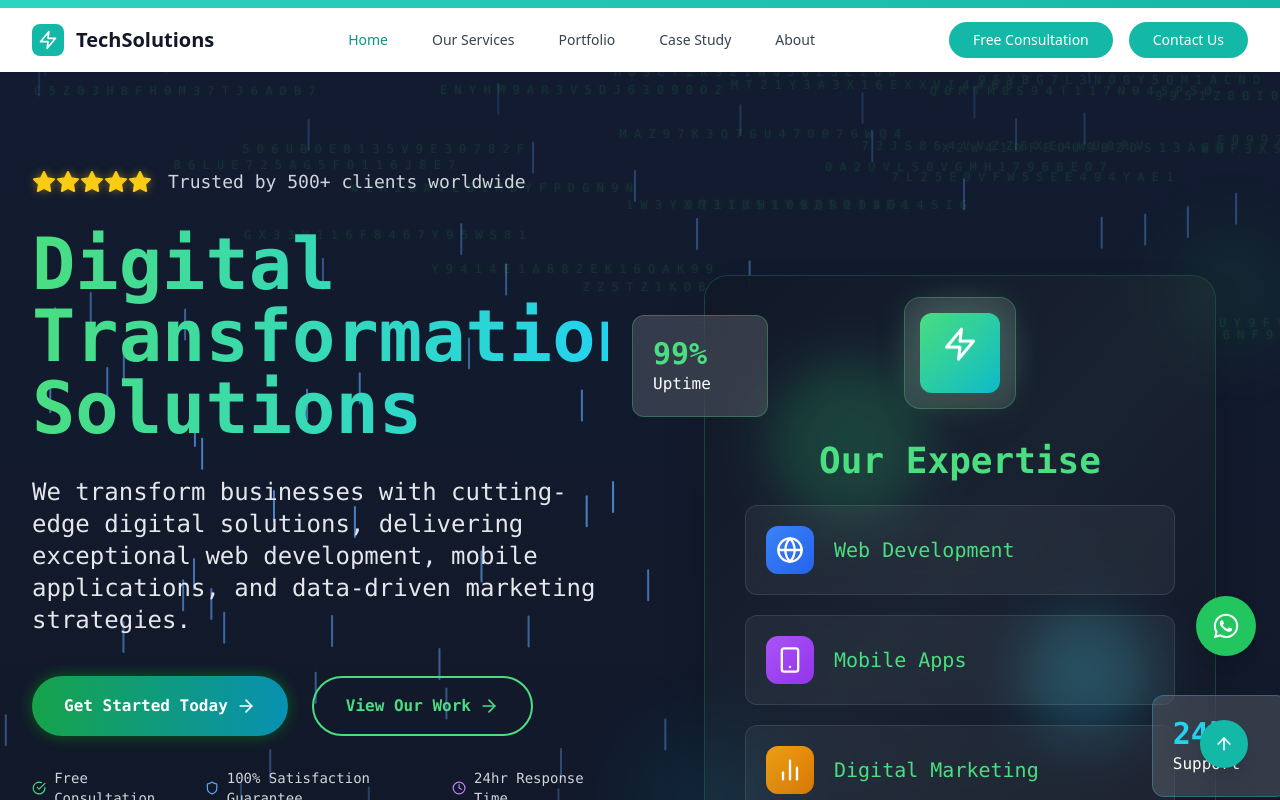
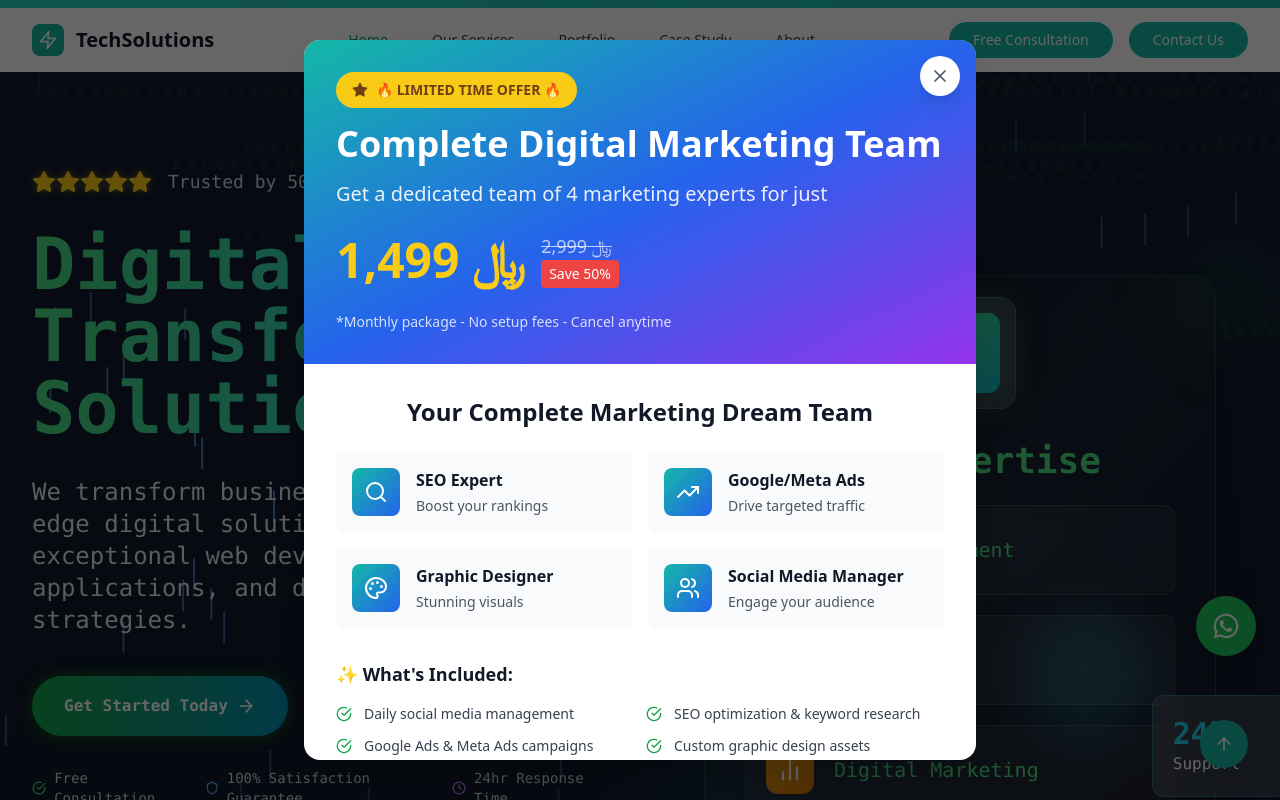
Before and after one commit to Mohsinkhani/TechSolutions, a React (Vite) app: page / in a window 1280 px wide. Shown: the top 800 px of the page. Built offline with nearby package versions, Linux system fonts and the light colour scheme.

Commit message:
Fix Home Page Navigation

```diff
--- a/src/App.tsx
+++ b/src/App.tsx
@@ -25,6 +25,11 @@ function App() {
     window.scrollTo({ top: 0, behavior: 'smooth' });
   };
 
+  const handleNavigateToServices = () => {
+    setCurrentPage('software-development');
+    window.scrollTo({ top: 0, behavior: 'smooth' });
+  };
+
   const handleNavigateToAbout = () => {
     setCurrentPage('about');
     window.scrollTo({ top: 0, behavior: 'smooth' });
@@ -37,6 +42,11 @@ function App() {
 
   const handleNavigateToContact = () => {
     setCurrentPage('contact');
+    window.scrollTo({ top: 0, behavior: 'smooth' });
+  };
+
+  const handleNavigateToHome = () => {
+    setCurrentPage('home');
     window.scrollTo({ top: 0, behavior: 'smooth' });
   };
 
@@ -59,38 +69,47 @@ function App() {
           <Home
             onNavigateToConsultation={handleNavigateToConsultation}
             onNavigateToScheduling={handleNavigateToScheduling}
+            onNavigateToPortfolio={handleNavigateToPortfolio}
+            onNavigateToServices={handleNavigateToServices}
+            onNavigateToAbout={handleNavigateToAbout}
+            onNavigateToContact={handleNavigateToContact}
           />
         );
       case 'software-development':
-        window.scrollTo({ top: 0, behavior: 'smooth' });
         return <SoftwareDevelopment />;
       case 'ecommerce-development':
-        window.scrollTo({ top: 0, behavior: 'smooth' });
         return <EcommerceDevelopment />;
       case 'portfolio':
-        window.scrollTo({ top: 0, behavior: 'smooth' });
         return <Portfolio initialFilter={portfolioFilter} />;
       case 'case-study':
-        window.scrollTo({ top: 0, behavior: 'smooth' });
         return <CaseStudy />;
       case 'about':
-        window.scrollTo({ top: 0, behavior: 'smooth' });
         return <About />;
       case 'contact':
-        window.scrollTo({ top: 0, behavior: 'smooth' });
         return <Contact />;
       case 'consultation':
-        window.scrollTo({ top: 0, behavior: 'smooth' });
         return <Consultation />;
       default:
-        window.scrollTo({ top: 0, behavior: 'smooth' });
-        return <Home onNavigateToConsultation={handleNavigateToConsultation} onNavigateToScheduling={handleNavigateToScheduling} />;
+        return (
+          <Home
+            onNavigateToConsultation={handleNavigateToConsultation}
+            onNavigateToScheduling={handleNavigateToScheduling}
+            onNavigateToPortfolio={handleNavigateToPortfolio}
+            onNavigateToServices={handleNavigateToServices}
+            onNavigateToAbout={handleNavigateToAbout}
+            onNavigateToContact={handleNavigateToContact}
+          />
+        );
     }
   };
 
   return (
     <div className="min-h-screen bg-white">
-      <Header currentPage={currentPage} setCurrentPage={setCurrentPage} />
+      <Header
+        currentPage={currentPage}
+        setCurrentPage={setCurrentPage}
+        onNavigateToHome={handleNavigateToHome}
+      />
       {renderPage()}
       <Footer
         onNavigateToPortfolio={handleNavigateToPortfolio}
--- a/src/components/Header.tsx
+++ b/src/components/Header.tsx
@@ -4,9 +4,10 @@ import { Zap, ChevronDown, Menu, X } from 'lucide-react';
 interface HeaderProps {
   currentPage: string;
   setCurrentPage: (page: string) => void;
+  onNavigateToHome?: () => void;
 }
 
-const Header: React.FC<HeaderProps> = ({ currentPage, setCurrentPage }) => {
+const Header: React.FC<HeaderProps> = ({ currentPage, setCurrentPage, onNavigateToHome }) => {
   const [isMobileMenuOpen, setIsMobileMenuOpen] = useState(false);
   const [activeDropdown, setActiveDropdown] = useState<string | null>(null);
 
@@ -22,18 +23,23 @@ const Header: React.FC<HeaderProps> = ({ currentPage, setCurrentPage }) => {
     { name: 'Marketplace Development', id: 'marketplace' }
   ];
 
-  // const ecommerceServices = [
-  //   { name: 'Shopify Development', id: 'shopify' },
-  //   { name: 'WooCommerce', id: 'woocommerce' },
-  //   { name: 'Magento', id: 'magento' },
-
-
-  // ];
-
   const handleNavClick = (page: string) => {
+    if (page === 'home' && onNavigateToHome) {
+      onNavigateToHome();
+    } else {
       setCurrentPage(page);
+      window.scrollTo({ top: 0, behavior: 'smooth' });
+    }
     setIsMobileMenuOpen(false);
     setActiveDropdown(null);
+  };
+
+  const handleLogoClick = () => {
+    if (onNavigateToHome) {
+      onNavigateToHome();
+    } else {
+      handleNavClick('home');
+    }
   };
 
   return (
@@ -45,7 +51,7 @@ const Header: React.FC<HeaderProps> = ({ currentPage, setCurrentPage }) => {
         <div className="max-w-7xl mx-auto px-4 sm:px-6 lg:px-8">
           <div className="flex items-center justify-between h-16">
             {/* Logo */}
-            <div className="flex items-center cursor-pointer" onClick={() => handleNavClick('home')}>
+            <div className="flex items-center cursor-pointer" onClick={handleLogoClick}>
               <div className="w-8 h-8 bg-teal-500 rounded-lg flex items-center justify-center mr-3">
                 <Zap className="w-5 h-5 text-white" />
               </div>
@@ -64,78 +70,13 @@ const Header: React.FC<HeaderProps> = ({ currentPage, setCurrentPage }) => {
               </button>
 
               <div className="relative group">
-             <div className="relative group">
                 <button
                   className="text-gray-700 hover:text-teal-600 px-3 py-2 text-sm font-medium flex items-center transition-colors"
                   onClick={() => handleNavClick('software-development')}
-    // Remove onMouseEnter/onMouseLeave for click navigation
-  >
-    Our Services
-    {/* <ChevronDown className="w-4 h-4 ml-1" /> */}
-  </button>
-</div>
-                <div
-                  className={`absolute top-full left-0 mt-1 w-64 bg-white rounded-lg shadow-lg transition-all duration-200 ${
-                    activeDropdown === 'software' ? 'opacity-100 visible' : 'opacity-0 invisible'
-                  }`}
-                  onMouseEnter={() => setActiveDropdown('software')}
-                  onMouseLeave={() => setActiveDropdown(null)}
-                >
-                  <div className="py-2">
-                    <button
-                      onClick={() => handleNavClick('software-development')}
-                      className="block w-full text-left px-4 py-2 text-sm text-gray-700 hover:bg-teal-50 hover:text-teal-600"
                 >
                   Our Services
                 </button>
-                    {softwareServices.map((service) => (
-                      <button
-                        key={service.id}
-                        onClick={() => handleNavClick('software-development')}
-                        className="block w-full text-left px-4 py-2 text-sm text-gray-700 hover:bg-teal-50 hover:text-teal-600"
-                      >
-                        {service.name}
-                      </button>
-                    ))}
               </div>
-                </div>
-              </div>
-
-              {/* <div className="relative group">
-                <button
-                  className="text-gray-700 hover:text-teal-600 px-3 py-2 text-sm font-medium flex items-center transition-colors"
-                  onMouseEnter={() => setActiveDropdown('ecommerce')}
-                  onMouseLeave={() => setActiveDropdown(null)}
-                >
-                  Ecommerce Development
-                  <ChevronDown className="w-4 h-4 ml-1" />
-                </button>
-                <div
-                  className={`absolute top-full left-0 mt-1 w-64 bg-white rounded-lg shadow-lg transition-all duration-200 ${
-                    activeDropdown === 'ecommerce' ? 'opacity-100 visible' : 'opacity-0 invisible'
-                  }`}
-                  onMouseEnter={() => setActiveDropdown('ecommerce')}
-                  onMouseLeave={() => setActiveDropdown(null)}
-                >
-                  <div className="py-2">
-                    <button
-                      onClick={() => handleNavClick('ecommerce-development')}
-                      className="block w-full text-left px-4 py-2 text-sm text-gray-700 hover:bg-teal-50 hover:text-teal-600"
-                    >
-                      All Ecommerce Services
-                    </button>
-                    {ecommerceServices.map((service) => (
-                      <button
-                        key={service.id}
-                        onClick={() => handleNavClick('ecommerce-development')}
-                        className="block w-full text-left px-4 py-2 text-sm text-gray-700 hover:bg-teal-50 hover:text-teal-600"
-                      >
-                        {service.name}
-                      </button>
-                    ))}
-                  </div>
-                </div>
-              </div> */}
 
               <button
                 onClick={() => handleNavClick('portfolio')}
@@ -207,12 +148,6 @@ const Header: React.FC<HeaderProps> = ({ currentPage, setCurrentPage }) => {
               >
                 Our Services
               </button>
-              {/* <button
-                onClick={() => handleNavClick('ecommerce-development')}
-                className="block w-full text-left px-3 py-2 text-base font-medium text-gray-700 hover:text-teal-600 hover:bg-gray-50 rounded-md"
-              >
-                Ecommerce Development
-              </button> */}
               <button
                 onClick={() => handleNavClick('portfolio')}
                 className="block w-full text-left px-3 py-2 text-base font-medium text-gray-700 hover:text-teal-600 hover:bg-gray-50 rounded-md"
--- a/src/components/Hero.tsx
+++ b/src/components/Hero.tsx
@@ -4,6 +4,7 @@ import { motion } from 'framer-motion';
 
 interface HeroProps {
   onNavigateToConsultation: () => void;
+  onNavigateToPortfolio?: () => void;
 }
 
 interface TypewriterEffectProps {
@@ -89,7 +90,7 @@ const TypewriterEffect: React.FC<TypewriterEffectProps> = ({
   );
 };
 
-const Hero: React.FC<HeroProps> = ({ onNavigateToConsultation }) => {
+const Hero: React.FC<HeroProps> = ({ onNavigateToConsultation, onNavigateToPortfolio }) => {
   const [windowHeight, setWindowHeight] = useState(0);
   const [typingComplete, setTypingComplete] = useState(false);
 
@@ -114,6 +115,18 @@ const Hero: React.FC<HeroProps> = ({ onNavigateToConsultation }) => {
         sectionform.scrollIntoView({ behavior: 'smooth' });
       }
     }, 500);
+  };
+
+  const handleViewWork = () => {
+    if (onNavigateToPortfolio) {
+      onNavigateToPortfolio();
+    } else {
+      // Fallback: scroll to portfolio section on the same page
+      const portfolioSection = document.getElementById('portfolio');
+      if (portfolioSection) {
+        portfolioSection.scrollIntoView({ behavior: 'smooth' });
+      }
+    }
   };
 
   // Generate unique keys for raindrops to prevent re-render issues
@@ -294,7 +307,7 @@ const Hero: React.FC<HeroProps> = ({ onNavigateToConsultation }) => {
               </button>
 
               <button
-                onClick={() => window.location.href = '/portfolio'}
+                onClick={handleViewWork}
                 className="border-2 border-green-400 text-green-400 hover:bg-green-400 hover:text-gray-900 px-8 py-4 rounded-full font-semibold flex items-center justify-center transition-all duration-300 transform hover:scale-105 font-mono"
               >
                 <TypewriterEffect
@@ -418,9 +431,9 @@ const Hero: React.FC<HeroProps> = ({ onNavigateToConsultation }) => {
                               <div className={`absolute -inset-1.5 bg-${service.color}-500/20 rounded-lg blur opacity-0 group-hover:opacity-100 transition-opacity duration-500`}></div>
                               <service.icon className="w-7 h-7 group-hover:scale-110 group-hover:rotate-12 transition-transform" />
                             </div>
-                          <span className={`text-xl font-medium text-green-400 group-hover:text-${service.color}-300 transition-colors font-mono`}>
-  {service.title}
-</span>
+                            <span className={`text-xl font-medium text-green-400 group-hover:text-${service.color}-300 transition-colors font-mono`}>
+                              {service.title}
+                            </span>
                           </div>
                           <div className={`absolute inset-0 rounded-xl bg-gradient-to-br from-${service.color}-500/10 to-${service.color}-600/10 opacity-0 group-hover:opacity-100 transition-opacity duration-500`}></div>
                           <div className={`absolute bottom-0 left-1/2 w-0 h-1 bg-${service.color}-400 group-hover:w-4/5 group-hover:left-[10%] transition-all duration-500`}></div>
--- a/src/pages/Home.tsx
+++ b/src/pages/Home.tsx
@@ -16,9 +16,20 @@ import TrustSignals from '../components/TrustSignals';
 interface HomeProps {
   onNavigateToConsultation: () => void;
   onNavigateToScheduling: () => void;
+  onNavigateToPortfolio?: () => void;
+  onNavigateToServices?: () => void;
+  onNavigateToAbout?: () => void;
+  onNavigateToContact?: () => void;
 }
 
-const Home: React.FC<HomeProps> = ({ onNavigateToConsultation, onNavigateToScheduling }) => {
+const Home: React.FC<HomeProps> = ({
+  onNavigateToConsultation,
+  onNavigateToScheduling,
+  onNavigateToPortfolio,
+  onNavigateToServices,
+  onNavigateToAbout,
+  onNavigateToContact
+}) => {
   const [showHighlight, setShowHighlight] = useState(false);
 
   React.useEffect(() => {
@@ -32,17 +43,86 @@ const Home: React.FC<HomeProps> = ({ onNavigateToConsultation, onNavigateToSched
     setShowHighlight(true);
   };
 
+  // Navigation handlers
+  const handleNavigateToPortfolio = () => {
+    if (onNavigateToPortfolio) {
+      onNavigateToPortfolio();
+    } else {
+      // Fallback: scroll to portfolio section if it exists on the page
+      const portfolioSection = document.getElementById('portfolio');
+      if (portfolioSection) {
+        portfolioSection.scrollIntoView({ behavior: 'smooth' });
+      }
+    }
+  };
+
+  const handleNavigateToServices = () => {
+    if (onNavigateToServices) {
+      onNavigateToServices();
+    } else {
+      // Fallback: scroll to services section
+      const servicesSection = document.getElementById('services');
+      if (servicesSection) {
+        servicesSection.scrollIntoView({ behavior: 'smooth' });
+      }
+    }
+  };
+
+  const handleNavigateToAbout = () => {
+    if (onNavigateToAbout) {
+      onNavigateToAbout();
+    } else {
+      // Fallback: scroll to about section
+      const aboutSection = document.getElementById('about');
+      if (aboutSection) {
+        aboutSection.scrollIntoView({ behavior: 'smooth' });
+      }
+    }
+  };
+
+  const handleNavigateToContact = () => {
+    if (onNavigateToContact) {
+      onNavigateToContact();
+    } else {
+      // Fallback: scroll to contact section
+      const contactSection = document.getElementById('contact');
+      if (contactSection) {
+        contactSection.scrollIntoView({ behavior: 'smooth' });
+      }
+    }
+  };
+
   return (
     <>
       <Hero onNavigateToConsultation={onNavigateToConsultation} />
       <TrustSignals />
-      <Services onNavigateToConsultation={onNavigateToConsultation} />
-      <PortfolioShowcase onNavigateToConsultation={onNavigateToConsultation} />
+
+      <div id="services">
+        <Services onNavigateToConsultation={onNavigateToConsultation} />
+      </div>
+
+      <div id="portfolio">
+        <PortfolioShowcase onNavigateToConsultation={onNavigateToConsultation} />
+      </div>
+
       <WhyChooseUs onNavigateToConsultation={onNavigateToConsultation} />
       <DigitalMarketingHighlight onNavigateToConsultation={onNavigateToConsultation} />
       <DigitalMarketingSection onNavigateToConsultation={onNavigateToConsultation} />
-      <About />
+
+      <div id="about">
+        <About />
+      </div>
+
       <Testimonials onNavigateToScheduling={onNavigateToScheduling} />
+
+      <div id="contact">
+        <Contact />
+      </div>
+
+      <DigitalMarketingPopup
+        onNavigateToConsultation={onNavigateToConsultation}
+        onPopupDismissed={handlePopupDismissed}
+      />
 
       <DigitalMarketingFloatingButton
         onNavigateToConsultation={onNavigateToConsultation}
```
Lines whose indentation alone changed are shown as unchanged.
